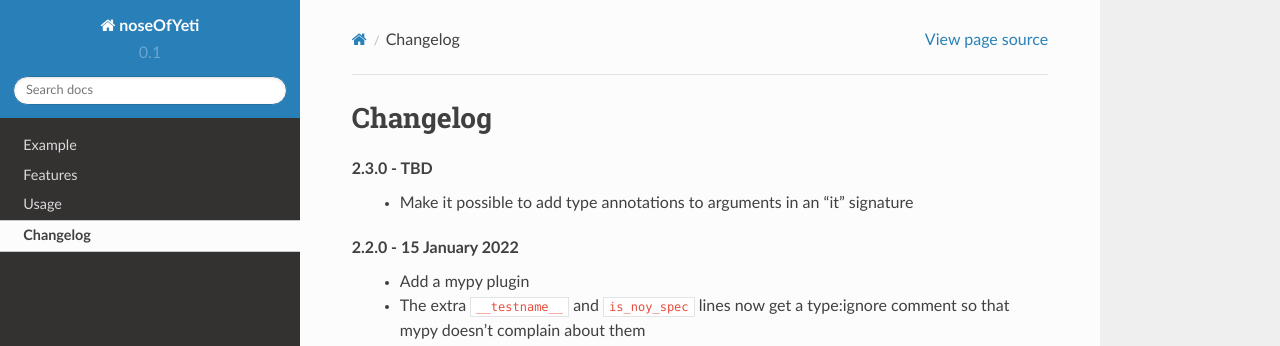
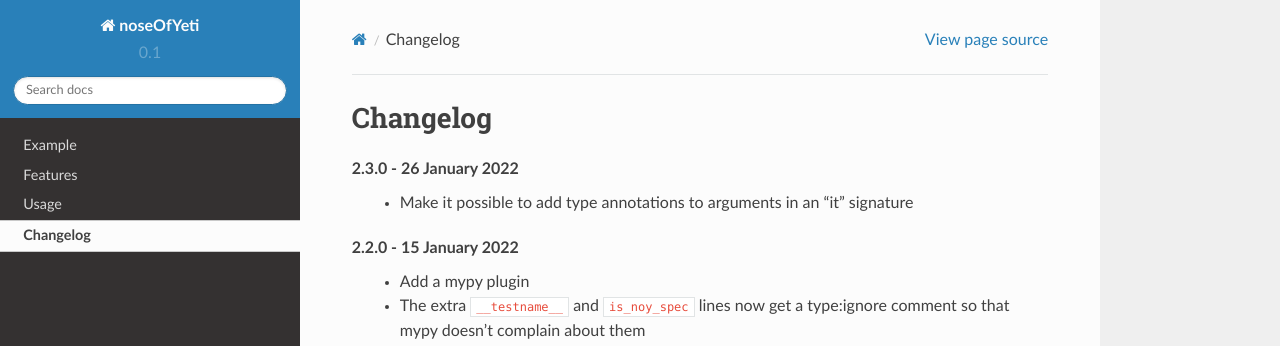
Before and after one commit to delfick/nose-of-yeti, a Sphinx documentation site: the page built from docs/api/changelog.rst, in a window 1280 px wide and 900 px high. Shown: the top 346 px of the window. Built offline with Sphinx 7.4.7 and the Read the Docs theme 2.0.0, drawn with Linux system fonts in a browser that asks for light colours.

```diff
--- a/docs/api/changelog.rst
+++ b/docs/api/changelog.rst
@@ -5,7 +5,7 @@ Changelog
 
 .. _release-2.3.0:
 
-2.3.0 - TBD
+2.3.0 - 26 January 2022
     * Make it possible to add type annotations to arguments in an "it" signature
 
 .. _release-2.2.0:
--- a/noseOfYeti/__init__.py
+++ b/noseOfYeti/__init__.py
@@ -1,6 +1,6 @@
 """pytest-cov: avoid already-imported warning: PYTEST_DONT_REWRITE."""
 
-VERSION = "2.2.0"
+VERSION = "2.3.0"
 
 
 def run_pytest():
```
